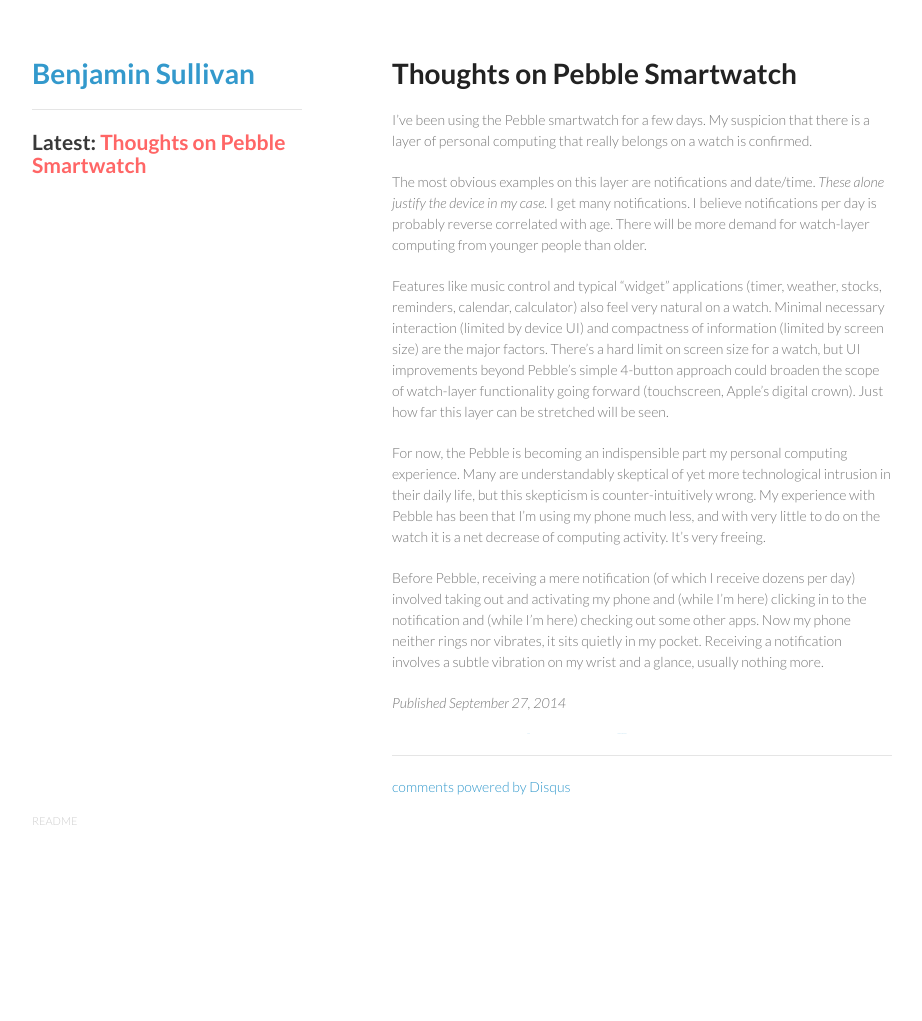
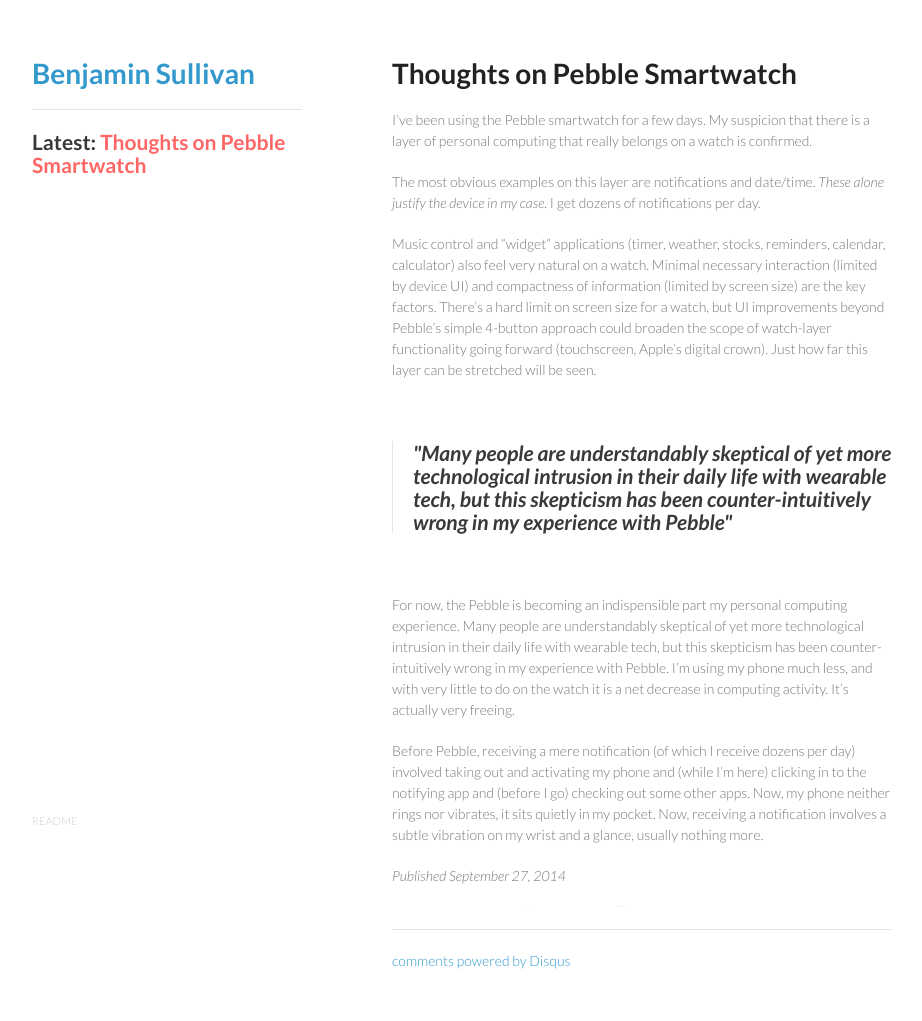
Before and after one commit to bnjs/bnjs.github.io, a Jekyll site: the page built from _posts/2014-09-27-thoughts-on-pebble-smartwatch.md, in a window 1280 px wide. Shown: the whole page, without its empty margins (178-1100 px from the left). Built offline with Jekyll 4.4.1, drawn with Linux system fonts in a browser that asks for light colours; nearby versions of some CDN libraries; comment, search, counter and statistics services are not loaded; before the commit the page ends 900 px from its top, so only the background shows below that.

Commit message:
Edits: Thoughts on Pebble smartwatch

```diff
--- a/_posts/2014-09-27-thoughts-on-pebble-smartwatch.md
+++ b/_posts/2014-09-27-thoughts-on-pebble-smartwatch.md
@@ -5,12 +5,16 @@
 
 I've been using the Pebble smartwatch for a few days. My suspicion that there is a layer of personal computing that really belongs on a watch is confirmed.
 
-The most obvious examples on this layer are notifications and date/time. *These alone justify the device in my case.* I get many notifications. I believe notifications per day is probably reverse correlated with age. There will be more demand for watch-layer computing from younger people than older.
+The most obvious examples on this layer are notifications and date/time. *These alone justify the device in my case.* I get dozens of notifications per day.
 
-Features like music control and typical "widget" applications (timer, weather, stocks, reminders, calendar, calculator) also feel very natural on a watch. Minimal necessary interaction (limited by device UI) and compactness of information (limited by screen size) are the major factors. There's a hard limit on screen size for a watch, but UI improvements beyond Pebble's simple 4-button approach could broaden the scope of watch-layer functionality going forward (touchscreen, Apple's digital crown). Just how far this layer can be stretched will be seen.
+Music control and "widget" applications (timer, weather, stocks, reminders, calendar, calculator) also feel very natural on a watch. Minimal necessary interaction (limited by device UI) and compactness of information (limited by screen size) are the key factors. There's a hard limit on screen size for a watch, but UI improvements beyond Pebble's simple 4-button approach could broaden the scope of watch-layer functionality going forward (touchscreen, Apple's digital crown). Just how far this layer can be stretched will be seen.
 
-For now, the Pebble is becoming an indispensible part my personal computing experience. Many are understandably skeptical of yet more technological intrusion in their daily life, but this skepticism is counter-intuitively wrong. My experience with Pebble has been that I'm using my phone much less, and with very little to do on the watch it is a net decrease of computing activity. It's very freeing.
+<br>
+<h2><blockquote>"Many people are understandably skeptical of yet more technological intrusion in their daily life with wearable tech, but this skepticism has been counter-intuitively wrong in my experience with Pebble"</blockquote></h2>
+<br>
 
-Before Pebble, receiving a mere notification (of which I receive dozens per day) involved taking out and activating my phone and (while I'm here) clicking in to the notification and (while I'm here) checking out some other apps. Now my phone neither rings nor vibrates, it sits quietly in my pocket. Receiving a notification involves a subtle vibration on my wrist and a glance, usually nothing more.
+For now, the Pebble is becoming an indispensible part my personal computing experience. Many people are understandably skeptical of yet more technological intrusion in their daily life with wearable tech, but this skepticism has been counter-intuitively wrong in my experience with Pebble. I'm using my phone much less, and with very little to do on the watch it is a net decrease in computing activity. It's actually very freeing.
+
+Before Pebble, receiving a mere notification (of which I receive dozens per day) involved taking out and activating my phone and (while I'm here) clicking in to the notifying app and (before I go) checking out some other apps. Now, my phone neither rings nor vibrates, it sits quietly in my pocket. Now, receiving a notification involves a subtle vibration on my wrist and a glance, usually nothing more.
 
 *Published September 27, 2014*
```
